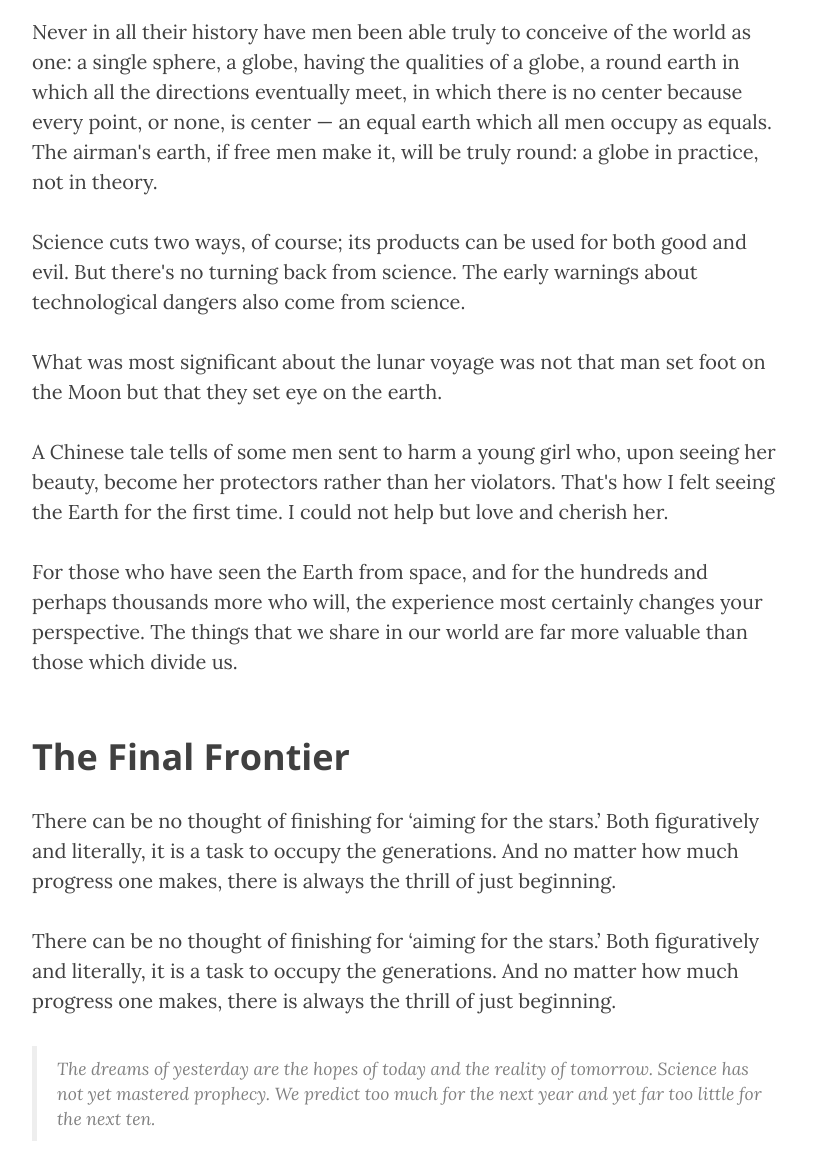
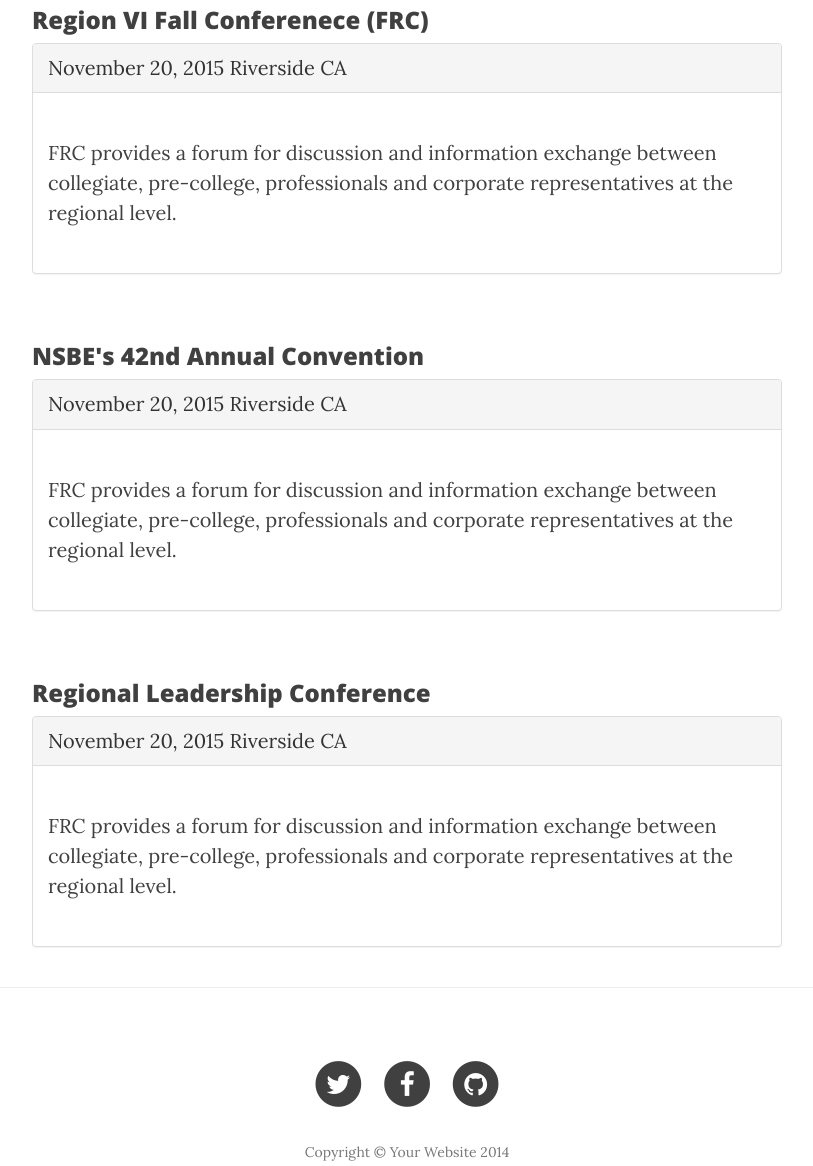
Before and after one commit to MomoSho/NSBEConnect-App, a plain HTML site: page post.html in a window 1280 px wide. Shown: the part 660-1826 px from the top of the page, without its empty margins (233-1046 px from the left). Drawn offline with nearby package versions, Linux system fonts and the light colour scheme.

Commit message:
Event Registration
Change the Sample Navigation tap to Event Registration and added table
for events

```diff
--- a/post.html
+++ b/post.html
@@ -57,7 +57,7 @@
                         <a href="about.html">About</a>
                     </li>
                     <li>
-                        <a href="post.html">Sample Post</a>
+                        <a href="post.html">Event Registration</a>
                     </li>
                     <li>
                         <a href="contact.html">Contact</a>
@@ -93,40 +93,50 @@
         <div class="container">
             <div class="row">
                 <div class="col-lg-8 col-lg-offset-2 col-md-10 col-md-offset-1">
-                    <p>Never in all their history have men been able truly to conceive of the world as one: a single sphere, a globe, having the qualities of a globe, a round earth in which all the directions eventually meet, in which there is no center because every point, or none, is center — an equal earth which all men occupy as equals. The airman's earth, if free men make it, will be truly round: a globe in practice, not in theory.</p>
 
-                    <p>Science cuts two ways, of course; its products can be used for both good and evil. But there's no turning back from science. The early warnings about technological dangers also come from science.</p>
+                    <!-- FRCs-->
+                    <div>
+                        <h3>Region VI Fall Conferenece (FRC)</h3>
+                    </div>
 
-                    <p>What was most significant about the lunar voyage was not that man set foot on the Moon but that they set eye on the earth.</p>
+                    <div class="panel panel-default">
+                        <!-- Default panel contents -->
+                        <div class="panel-heading">November 20, 2015 Riverside CA</div>
+                        <div class="panel-body">
+                            <p> FRC provides a forum for discussion and information exchange between collegiate,
+                                pre-college, professionals and corporate representatives at the regional level.</p>
+                        </div>
+                    </div>
 
-                    <p>A Chinese tale tells of some men sent to harm a young girl who, upon seeing her beauty, become her protectors rather than her violators. That's how I felt seeing the Earth for the first time. I could not help but love and cherish her.</p>
+                    <br/>
+                    <div>
+                        <h3>NSBE's 42nd Annual Convention</h3>
+                    </div>
 
-                    <p>For those who have seen the Earth from space, and for the hundreds and perhaps thousands more who will, the experience most certainly changes your perspective. The things that we share in our world are far more valuable than those which divide us.</p>
+                    <div class="panel panel-default">
+                        <!-- Default panel contents -->
+                        <div class="panel-heading">November 20, 2015 Riverside CA</div>
+                        <div class="panel-body">
+                            <p> FRC provides a forum for discussion and information exchange between collegiate,
+                                pre-college, professionals and corporate representatives at the regional level.</p>
+                        </div>
+                    </div>
 
-                    <h2 class="section-heading">The Final Frontier</h2>
+                    <!-- RLC -->
+                    <br/>
+                    <div>
+                        <h3>Regional Leadership Conference</h3>
+                    </div>
 
-                    <p>There can be no thought of finishing for ‘aiming for the stars.’ Both figuratively and literally, it is a task to occupy the generations. And no matter how much progress one makes, there is always the thrill of just beginning.</p>
+                    <div class="panel panel-default">
+                        <!-- Default panel contents -->
+                        <div class="panel-heading">November 20, 2015 Riverside CA</div>
+                        <div class="panel-body">
+                            <p> FRC provides a forum for discussion and information exchange between collegiate,
+                                pre-college, professionals and corporate representatives at the regional level.</p>
+                        </div>
+                    </div>
 
-                    <p>There can be no thought of finishing for ‘aiming for the stars.’ Both figuratively and literally, it is a task to occupy the generations. And no matter how much progress one makes, there is always the thrill of just beginning.</p>
-
-                    <blockquote>The dreams of yesterday are the hopes of today and the reality of tomorrow. Science has not yet mastered prophecy. We predict too much for the next year and yet far too little for the next ten.</blockquote>
-
-                    <p>Spaceflights cannot be stopped. This is not the work of any one man or even a group of men. It is a historical process which mankind is carrying out in accordance with the natural laws of human development.</p>
-
-                    <h2 class="section-heading">Reaching for the Stars</h2>
-
-                    <p>As we got further and further away, it [the Earth] diminished in size. Finally it shrank to the size of a marble, the most beautiful you can imagine. That beautiful, warm, living object looked so fragile, so delicate, that if you touched it with a finger it would crumble and fall apart. Seeing this has to change a man.</p>
-
-                    <a href="#">
-                        <img class="img-responsive" src="img/post-sample-image.jpg" alt="">
-                    </a>
-                    <span class="caption text-muted">To go places and do things that have never been done before – that’s what living is all about.</span>
-
-                    <p>Space, the final frontier. These are the voyages of the Starship Enterprise. Its five-year mission: to explore strange new worlds, to seek out new life and new civilizations, to boldly go where no man has gone before.</p>
-
-                    <p>As I stand out here in the wonders of the unknown at Hadley, I sort of realize there’s a fundamental truth to our nature, Man must explore, and this is exploration at its greatest.</p>
-
-                    <p>Placeholder text by <a href="http://spaceipsum.com/">Space Ipsum</a>. Photographs by <a href="https://www.flickr.com/photos/nasacommons/">NASA on The Commons</a>.</p>
                 </div>
             </div>
         </div>
```
Also changed, not shown: about.html (+2 -2 lines), contact.html (+1 -1 lines), index.html (+1 -1 lines).
